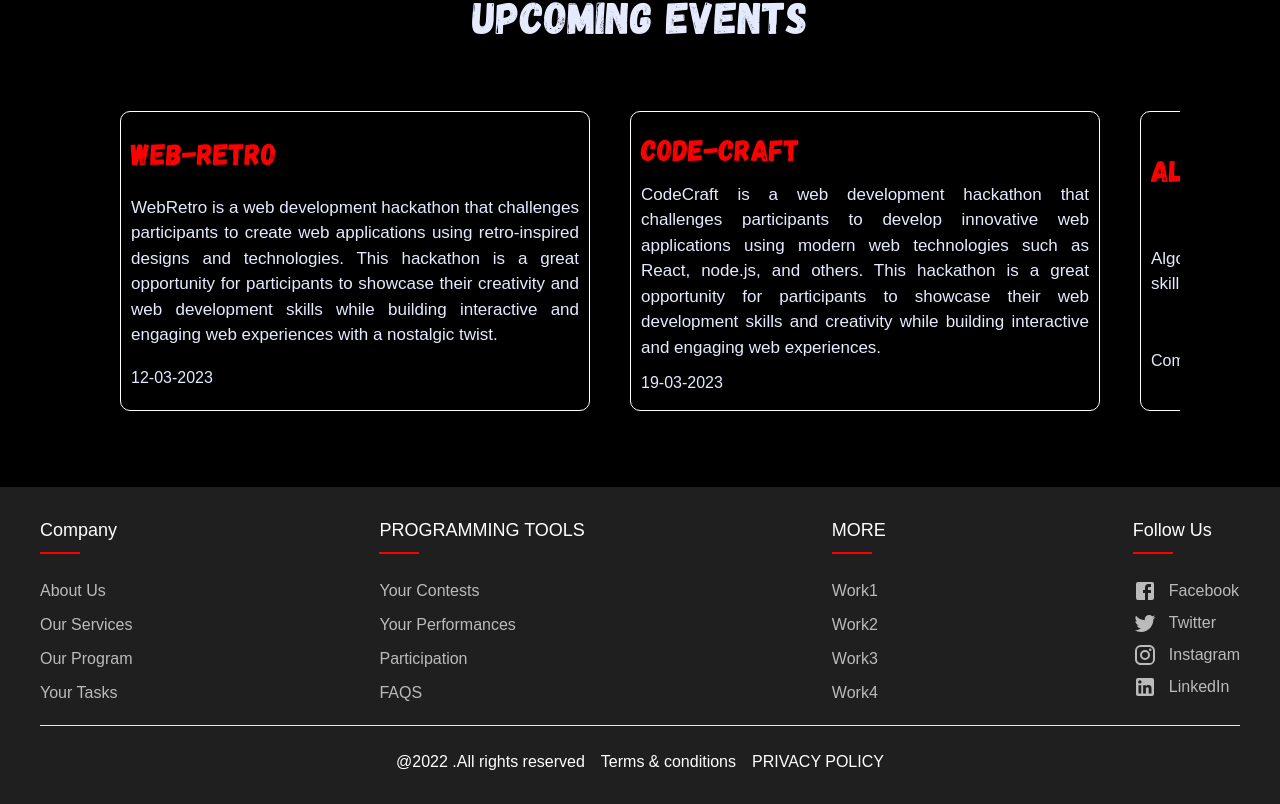
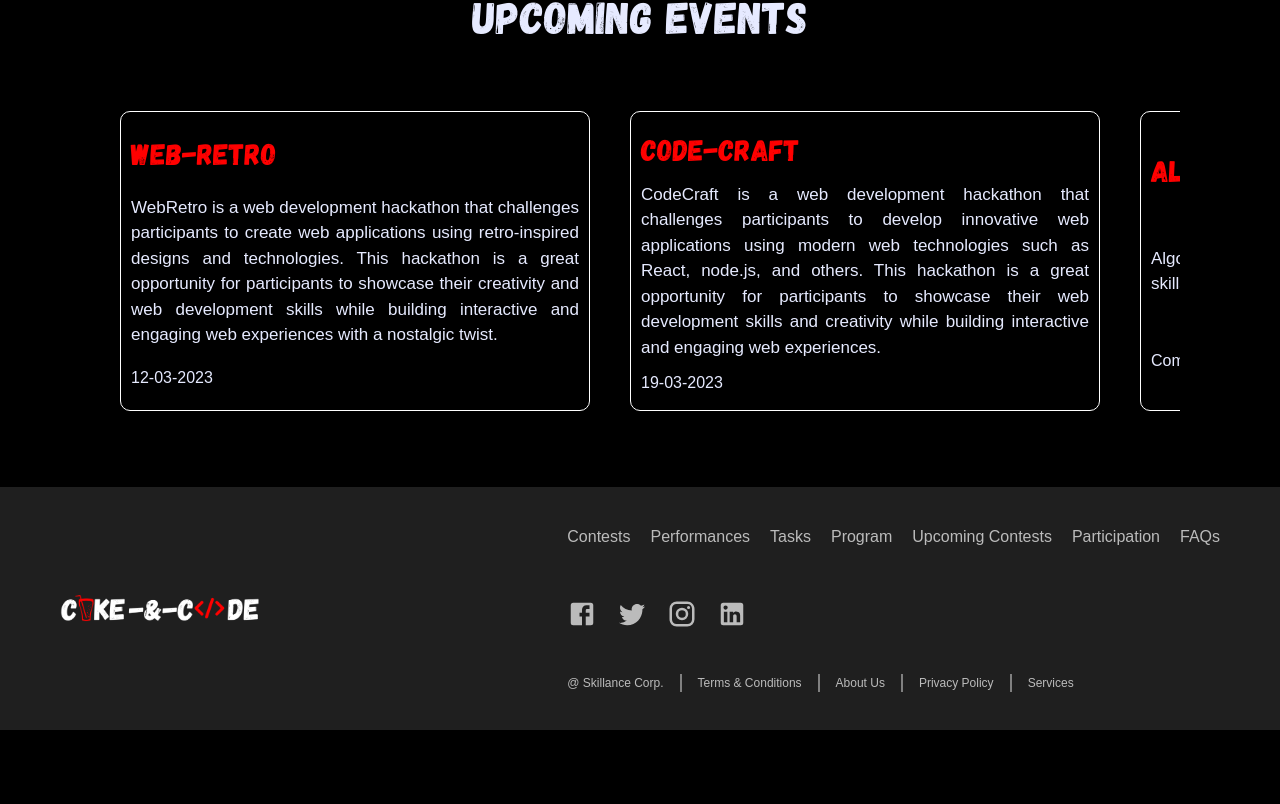
Before and after one commit to amitmishrra/coke-n-code, a React (Create React App) app: page /#/home in a window 1280 px wide. Shown: the part 913-1717 px from the top of the page. After the commit the page ends 1643 px from the top, so only its background shows below. Built offline with nearby package versions, Linux system fonts and the light colour scheme.

Commit message:
footer redesigned

```diff
--- a/src/Components/Footer/index.jsx
+++ b/src/Components/Footer/index.jsx
@@ -5,83 +5,38 @@ const Footer = () => {
     return (
         <>
             <footer className="footer flex flex-col items-center justify-center border-t-2 border-[#bbbbbb] md:border-0 smallText shadow-2xl">
-                <div className="container max-w-[1200px]">
-                    <div className="row flex flex-wrap justify-between md:pb-5">
+                <div className="container max-w-[1200px] flex justify-between md:items-center flex-col-reverse md:flex-row px-5">
+                    <div className="footer-logo py-32 md:py-10 ">
+                        <img src="assets/logo2.png" className='w-[200px] md:w-[200px] ' alt="" />
+                    </div>
+                    <div className="footer-div flex flex-col">
                         <div className="footer-col">
-                            <h4>company</h4>
-                            <ul>
-                                <li><a href="#">About us</a></li>
-                                <li><a href="#">our services</a></li>
-                                <li><a href="#">Our Program</a></li>
-                                <li><a href="#">Your Tasks</a></li>
+                            <ul className='flex flex-col md:flex-row md:gap-5 '>
+                                <li><a href="#">Contests</a></li>
+                                <li><a href="#">Performances</a></li>
+                                <li><a href="#">Tasks</a></li>
+                                <li><a href="#">Program</a></li>
+                                <li><a href="#">Upcoming Contests</a></li>
+                                <li><a href="#">Participation </a></li>
+                                <li><a href="#">FAQs</a></li>
                             </ul>
                         </div>
-                        <div className="footer-col">
-                            <h4>PROGRAMMING TOOLS</h4>
-                            <ul>
-                                <li><a href="#">Your contests</a></li>
-                                <li><a href="#">Your Performances</a></li>
-                                {/* <li><a href="#">Upcoming Contests</a></li> */}
-                                <li><a href="#">Participation </a></li>
-                                <li><a href="#">FAQS</a></li>
+                        <div className="social-links flex gap-5 py-8">
+                            <a href="#"> <Facebook fontSize='inherit'/> </a>
+                            <a href="#"> <Twitter fontSize='inherit' /> </a>
+                            <a href="#"> <Instagram fontSize='inherit' /> </a>
+                            <a href="#"> <LinkedIn fontSize='inherit' /> </a>
+                        </div>
+                        <div className="footer-col terms-col">
+                            <ul className="flex flex-wrap">
+                                <li>@ skillance corp.</li>
+                                <li><a href="#">Terms & conditions</a></li>
+                                <li><a href="#">About us</a></li>
+                                <li><a href="#">Privacy Policy</a></li>
+                                <li><a href="#">Services</a></li>
                             </ul>
                         </div>
-                        <div className="footer-col">
-                            <h4> MORE </h4>
-                            <ul>
-                                <li><a href="#">work1</a></li>
-                                <li><a href="#">work2</a></li>
-                                <li><a href="#">work3</a></li>
-                                <li><a href="#">work4</a></li>
-                            </ul>
-                        </div>
-                        <div className="footer-col flex md:flex-col md:justify-start justify-between">
-                            <h4>follow us</h4>
-                            <div className="social-links flex md:flex-col justify-center gap-2">
-                                <a href="#">
-                                    <div className="flex items-center gap-3">
-                                        <Facebook /><p className=" md:block hidden">Facebook</p>
-                                    </div>
-                                </a>
-                                <a href="#">
-                                    <div className="flex items-center gap-3">
-                                        <Twitter /><p className=" md:block hidden">Twitter</p>
-                                    </div>
-                                </a>
-                                <a href="#">
-                                    <div className="flex items-center gap-3">
-                                        <Instagram /><p className=" md:block hidden">Instagram</p>
-                                    </div>
-                                </a>
-                                <a href="#">
-                                    <div className="flex items-center gap-3">
-                                        <LinkedIn /><p className=" md:block hidden">LinkedIn</p>
-                                    </div>
-                                </a>
-                            </div>
-                        </div>
                     </div>
-                    <hr></hr>
-                    <br></br>
-
-                    <div className="terms flex-col md:flex-row flex gap-4 items-center justify-center px-[30px]">
-                        <a className="text-white"><p>
-                            @2022 .All rights reserved
-                        </p>
-                        </a>
-                        <a className="text-white"><p>
-                            Terms & conditions
-                        </p>
-                        </a>
-                        <a className="text-white"><p>
-                            PRIVACY POLICY
-                        </p>
-                        </a>
-                    </div>
-                    {/* <div id="d1"> @2022 .All rights reserved</div> <br></br>
-                    <div id="d1"> Terms & conditions</div><br></br>
-                <div id="d1"> PRIVACY POLICY</div> */}
-
                 </div>
             </footer>
         </>
--- a/src/Components/Footer/style.css
+++ b/src/Components/Footer/style.css
@@ -1,13 +1,15 @@
-.footer{
-    font-family: 'Poppins', sans-serif;
+.footer {
+	font-family: 'Poppins', sans-serif;
 	background-color: #1f1f1f;
-    padding: 30px 0px;
+	padding: 30px 0 0 0;
 }
-.footer-col{
-   /* width: 15rem; */
-   /* padding: 0 3.5em; */
+
+.footer-col {
+	/* width: 15rem; */
+	padding: .5em 0;
 }
-.footer-col h4{
+
+.footer-col h4 {
 	font-size: 18px;
 	color: #ffffff;
 	text-transform: capitalize;
@@ -15,24 +17,28 @@
 	font-weight: 500;
 	position: relative;
 }
-.footer-col h4::before{
+
+.footer-col h4::before {
 	content: '';
 	position: absolute;
-	left:0;
+	left: 0;
 	bottom: -10px;
 	background-color: #ff0000;
 	height: 2px;
 	box-sizing: border-box;
 	width: 40px;
 }
-.footer-col h4:hover:before{
+
+.footer-col h4:hover:before {
 	width: 100%;
 	transition: all 0.5s ease-in-out;
 }
-.footer-col ul li:not(:last-child){
+
+/* .footer-col ul li:not(:last-child) {
 	margin-bottom: 10px;
-}
-.footer-col ul li a{
+} */
+
+.footer-col ul li {
 	font-size: 16px;
 	text-transform: capitalize;
 	color: #ffffff;
@@ -42,18 +48,37 @@
 	display: block;
 	transition: all 0.3s ease;
 }
-.footer-col ul li a:hover{
+
+.footer-col ul li a:hover {
+	transition: all 0.3s ease;
+	color: #ff0000;
+}
+.terms-col ul li {
+	font-size: 14px;
+	text-transform: capitalize;
+	color: #ffffff;
+	text-decoration: none;
+	font-weight: 300;
+	color: #bbbbbb;
+	display: block;
+	transition: all 0.3s ease;
+}
+
+.terms-col ul li a:hover {
+	transition: all 0.3s ease;
 	color: #ff0000;
 }
 
-.footer-col .social-links a:hover {
+.social-links a:hover {
 	color: #ff0000;
 	transition: all 0.3s ease;
 }
 
-.footer-col .social-links a {
+.social-links a {
 	color: #bbbbbb;
+	font-size: 35px;
 }
+
 /* .footer-col .social-links a{
 	display: inline-block;
 	height: 40px;
@@ -72,19 +97,33 @@
 } */
 
 /*responsive*/
-@media(max-width: 767px){
-  .footer-col{
-    width: 50%;
-    margin-bottom: 30px;
+@media(min-width: 768px) {
+	/* .footer-col p {
+		width: 50%;
+	} */
+	.footer {
+		padding: 30px 0;
+	}
+	.social-links a{
+		font-size: 30px;
+	}
+	.terms-col ul li {
+		font-size: 12px;
+		padding-right: 1rem;
+	}
+	.terms-col ul li:not(:first-child) {
+		border-left: 2px solid #808080;
+		padding: 0 1rem;
+	}
 }
+
+@media(max-width: 574px) {
+	.footer-col ul li {
+		padding: 5px 0;
+		width: 50%;
+	}
 }
-@media(max-width: 574px){
-  .footer-col{
-	padding: 0px 30px;
-    width: 100%;
+
+#d1 {
+	color: #ffffff;
 }
-}
-#d1
-{
-color:	#ffffff;
-}
```
